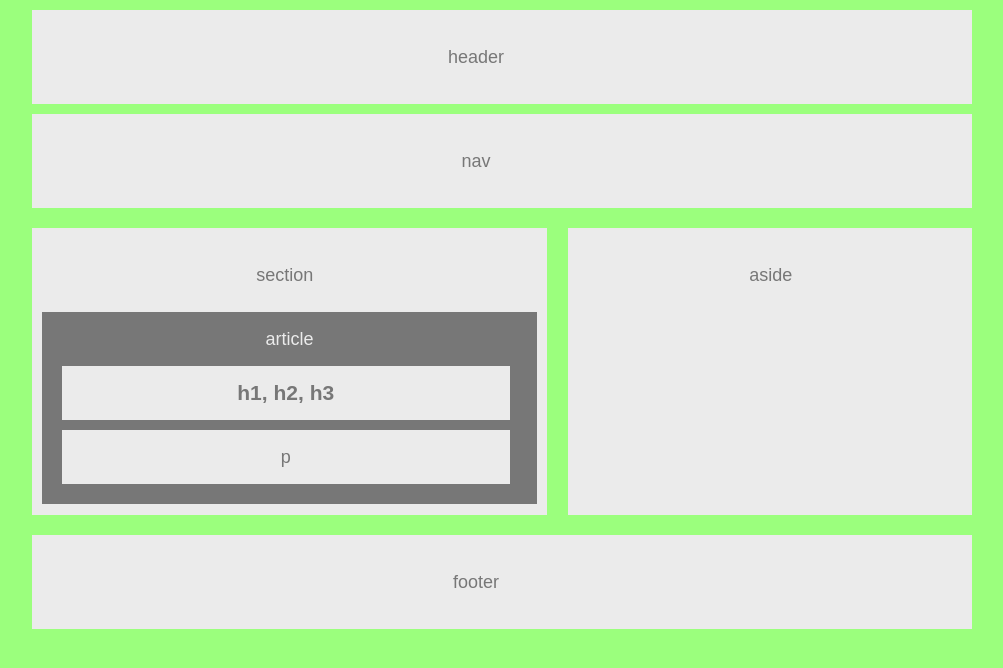
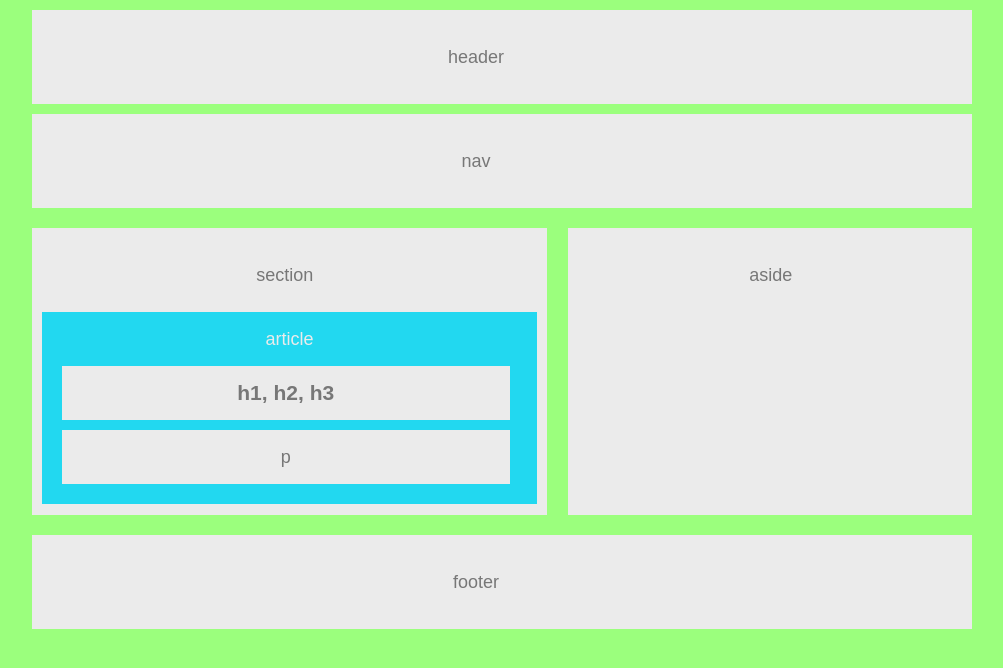
Before and after one commit to mlratino/HW-Wireframe, a plain HTML site: page index.html in a window 1280 px wide. Shown: the whole page, without its empty margins (138-1141 px from the left). Drawn offline with Linux system fonts and the light colour scheme.

Commit message:
"Happy New Year"

```diff
--- a/style.css
+++ b/style.css
@@ -39,7 +39,7 @@ body {
   article {
     padding: 10px;
     color: #ebebeb;
-    background: #777777;
+    background: #22d8f0;
   }
 
   .clear {
```
